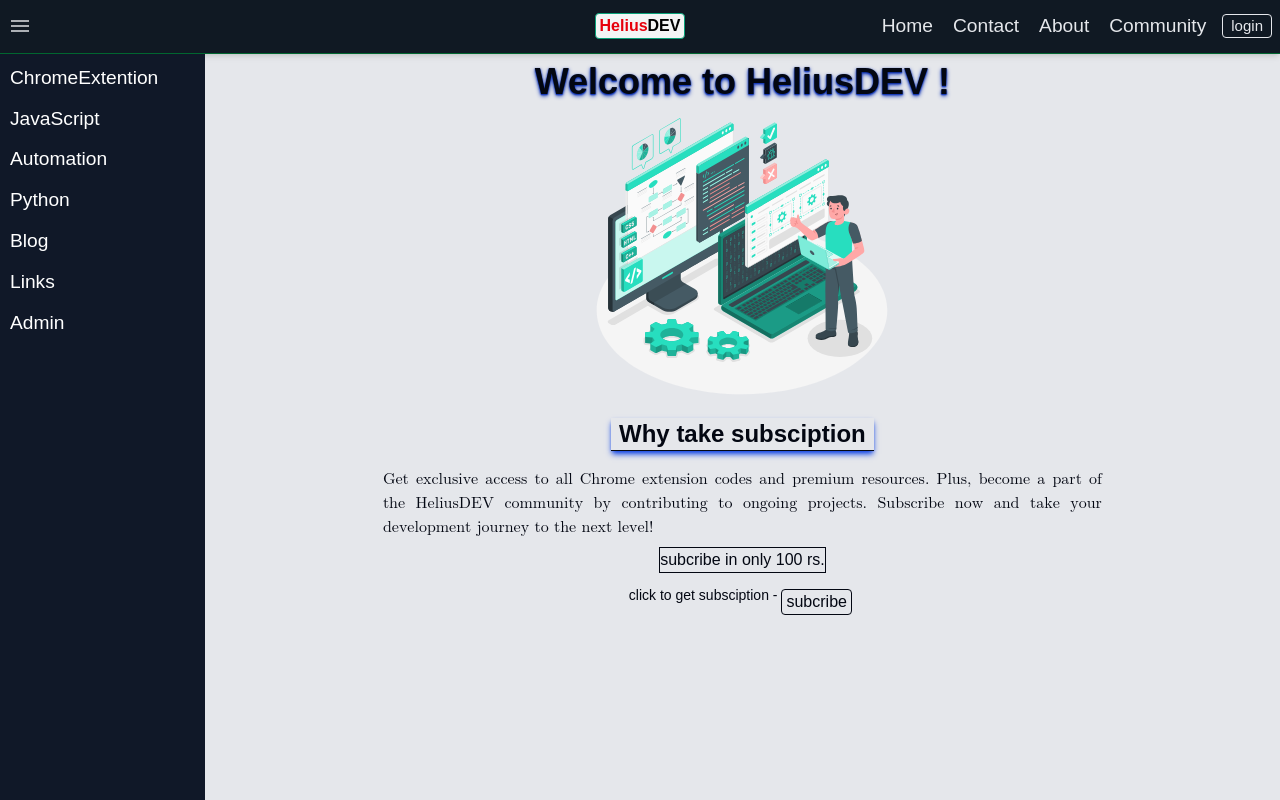
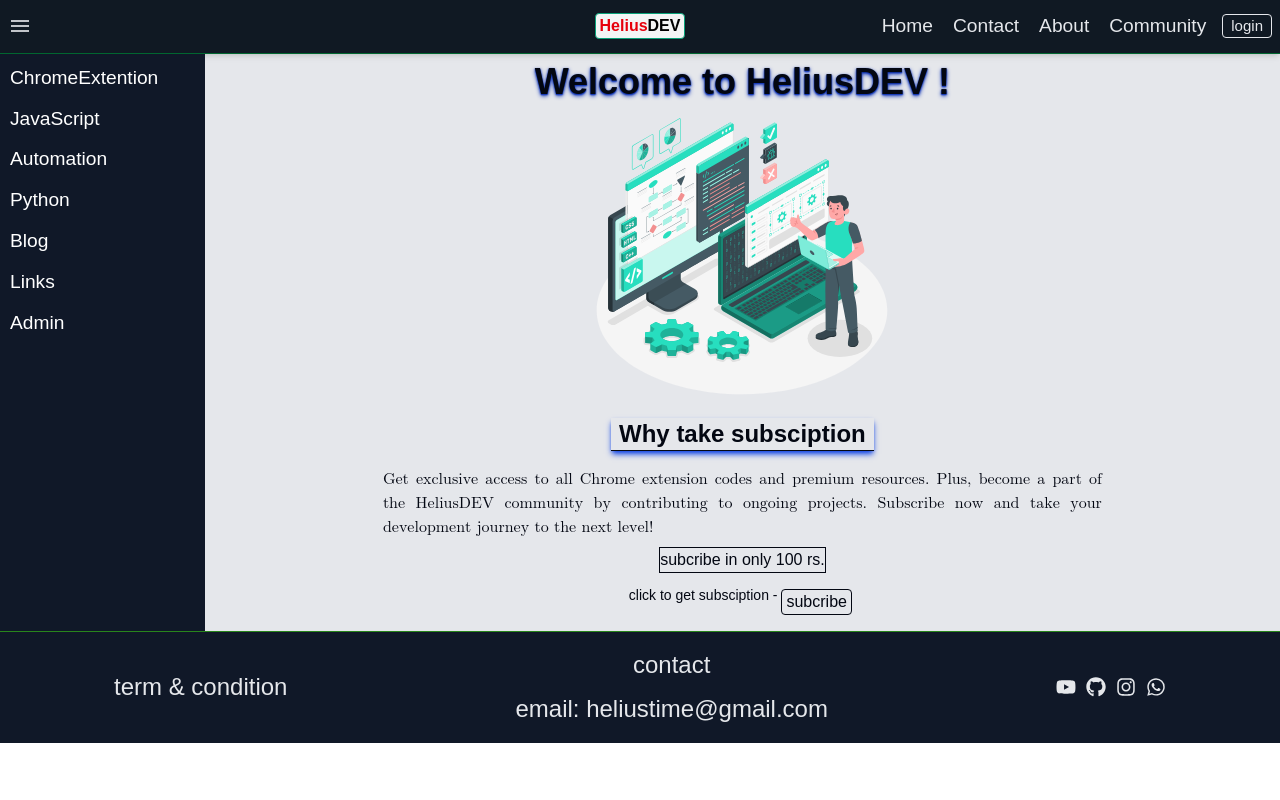
Before and after one commit to parvezpl/heliusdev, a Next.js app: page / in a window 1280 px wide. Both pictures are taken after a click on the element 283 px from the left and 26 px from the top of the page. Shown: the top 800 px of the page. Built offline with nearby package versions, Linux system fonts and the light colour scheme.

Commit message:
fit main page hight and side hight

```diff
--- a/src/app/page.jsx
+++ b/src/app/page.jsx
@@ -26,11 +26,11 @@
   return (
     <>
       <ManiNav toggleSidebar={toggleSidebar} />
-      <div className="flex flex-row  bg-gray-200 text-gray-950 h-screen  items-center  ">
-        <div className={` h-screen transition-all duration-300  ${!sidebarOpen ? 'w-0' : 'w-0 sm:w-64'}`} >
+      <div className="flex flex-row  bg-gray-200 text-gray-950  ">
+        <div className={`bg-gray-200 transition-all duration-300 ${!sidebarOpen ? 'w-0' : 'w-0 sm:w-64'} `} >
           <Sidebar isOpen={sidebarOpen} />
         </div>
-        <main className=" h-screen" >
+        <main className="" >
           <div className="flex flex-col justify-center items-center  p-2 rounded-md ">
             <h1 className=" inline  text-4xl font-bold text-shadow-blue-800 text-shadow-md m-auto " >Welcome to HeliusDEV !</h1>
             <div>
--- a/src/nav/sidebar.jsx
+++ b/src/nav/sidebar.jsx
@@ -15,7 +15,7 @@
 
     return (
         // <nav className="flex min-h-screen bg-gray-900 text-gray-200 w-1/4 sm:w-1/5 md:w-1/6 lg:w-1/7 top-0 left-0 z-50 p-2 shadow-md shadow-gray-900 ">
-        <nav className={`flex relative h-screen w-[25vw] sm:w-[16vw] bg-gray-900 text-white z-50  duration-300 transition-transform  ${isOpen ? ' translate-x-0 opacity-100  ' : '-translate-x-60 opacity-0 '} `}>
+        <nav className={`flex relative h-[100%] w-[25vw] sm:w-[16vw] bg-gray-900 text-white z-50  duration-300 transition-transform  ${isOpen ? ' translate-x-0 opacity-100  ' : '-translate-x-30 opacity-0 '} `}>
             <ul className="flex flex-col p-1  ">
                 {
                     Object.keys(navitionList).map((key, index) => {
```
